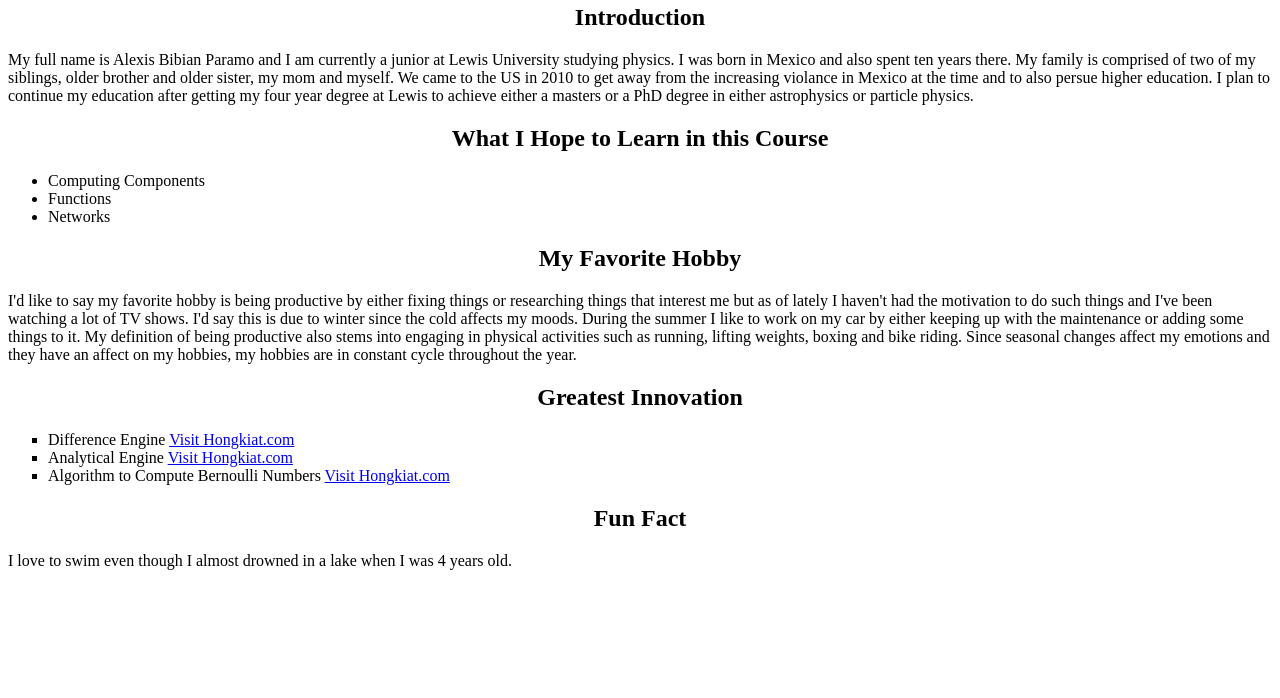
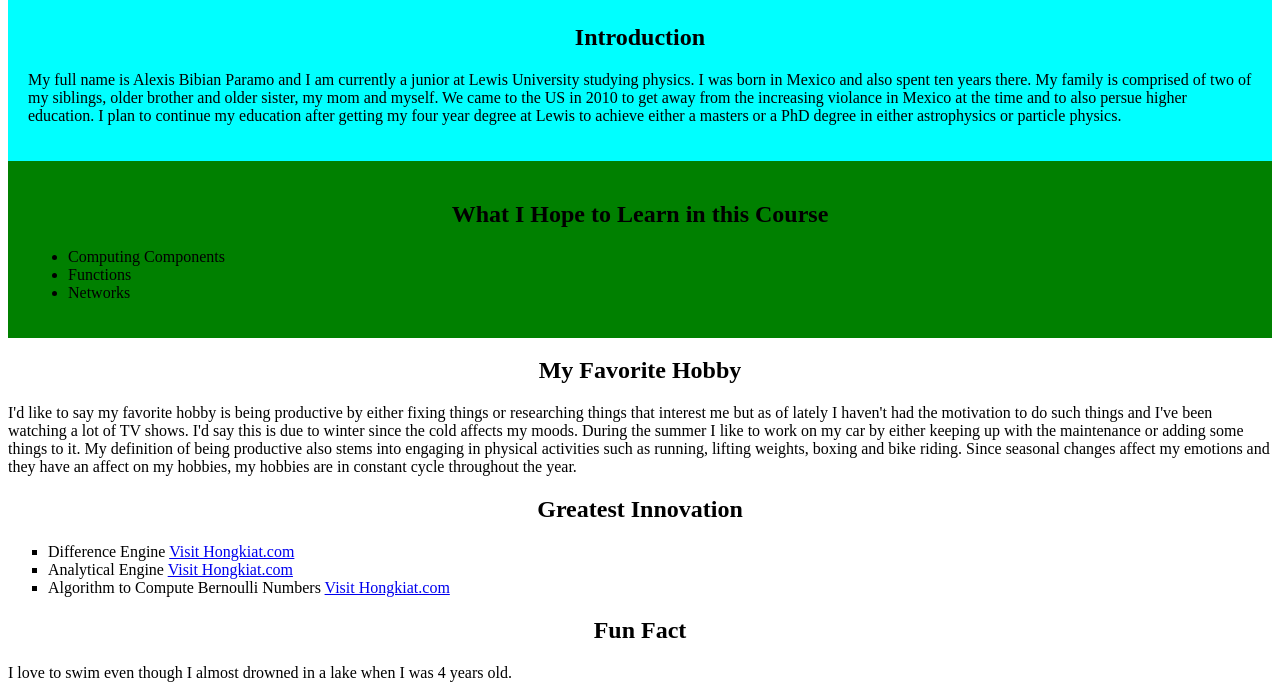
Before and after one commit to abibian/getting-to-know-each-other2, a plain HTML site: page Index.html in a window 1280 px wide. Shown: the part 114-812 px from the top of the page. Drawn offline with Linux system fonts and the light colour scheme.

Commit message:
Update Index.html.

```diff
--- a/Index.html
+++ b/Index.html
@@ -5,17 +5,20 @@
 <h1 style="text-align:center;">Alexis Bibian</h1>
 <a href="mailto:alexisbibian@lewisu.edu">Send email</a>
 <img src="IMG_1588.JPG" alt="HTML5 Icon" style="width:128px;height:128px;">
+
+<div style="background-color:aqua;padding:20px">
   <h2 style="text-align:center;">Introduction</h2>
 
   <p>My full name is Alexis Bibian Paramo and I am currently a junior at Lewis University studying physics. I was born in Mexico and also spent ten years there. My family is comprised of two of my siblings, older brother and older sister, my mom and myself. We came to the US in 2010 to get away from the increasing violance in Mexico at the time and to also persue higher education. I plan to continue my education after getting my four year degree at Lewis to achieve either a masters or a PhD degree in either astrophysics or particle physics.</p>
-
+</div>
+<div style="background-color:green;padding:20px">
   <h2 style="text-align:center;">What I Hope to Learn in this Course</h2>
   <ul>
     <li>Computing Components</li>
     <li>Functions</li>
     <li>Networks</li>
   </ul>
-
+</div>
 <h2 style="text-align:center;">My Favorite Hobby</h2>
 <p>I'd like to say my favorite hobby is being productive by either fixing things or researching things that interest me but as of lately I haven't had the motivation to do such things and I've been watching a lot of TV shows. I'd say this is due to winter since the cold affects my moods. During the summer I like to work on my car by either keeping up with the maintenance or adding some things to it. My definition of being productive also stems into engaging in physical activities such as running, lifting weights, boxing and bike riding. Since seasonal changes affect my emotions and they have an affect on my hobbies, my hobbies are in constant cycle throughout the year.</p>
 
```
Also changed, not shown: 1 other file. Lines whose indentation alone changed are shown as unchanged.
